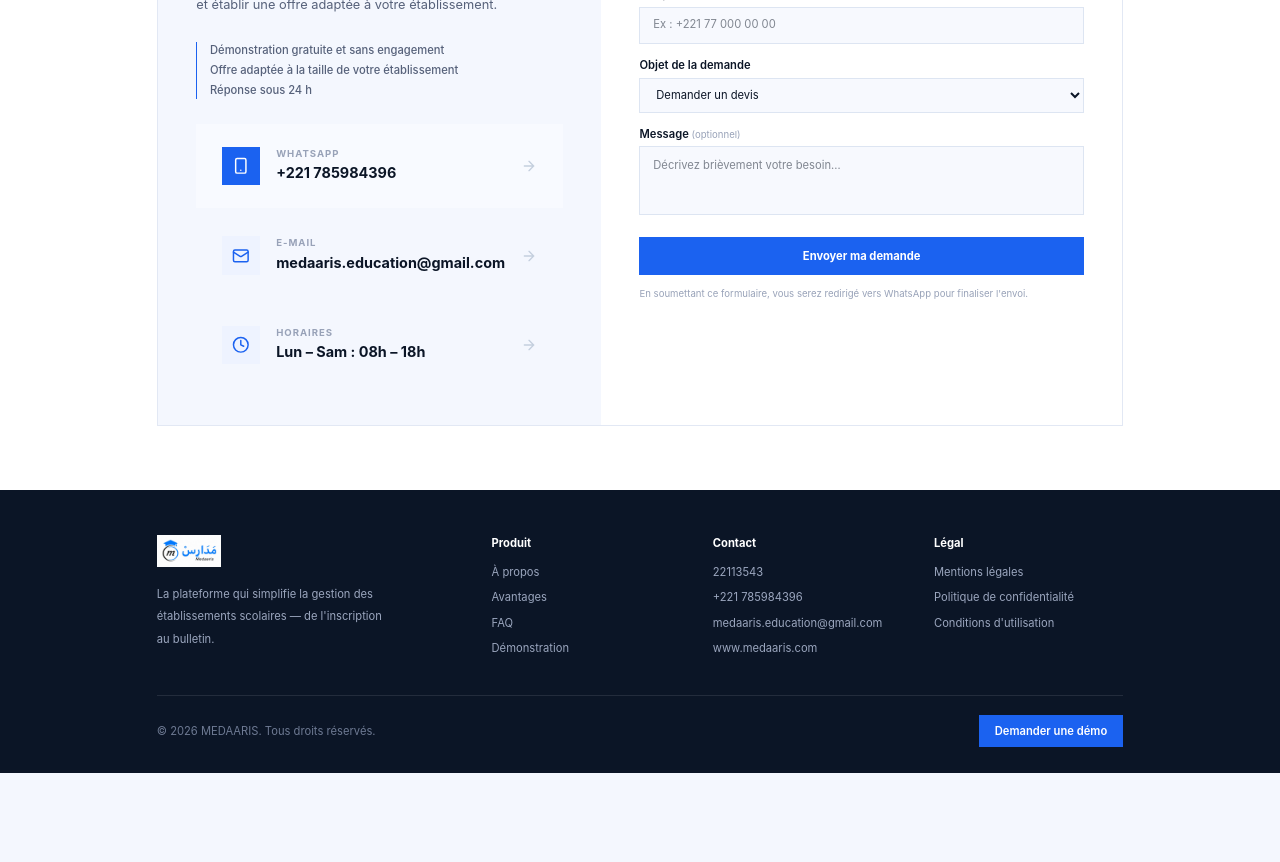
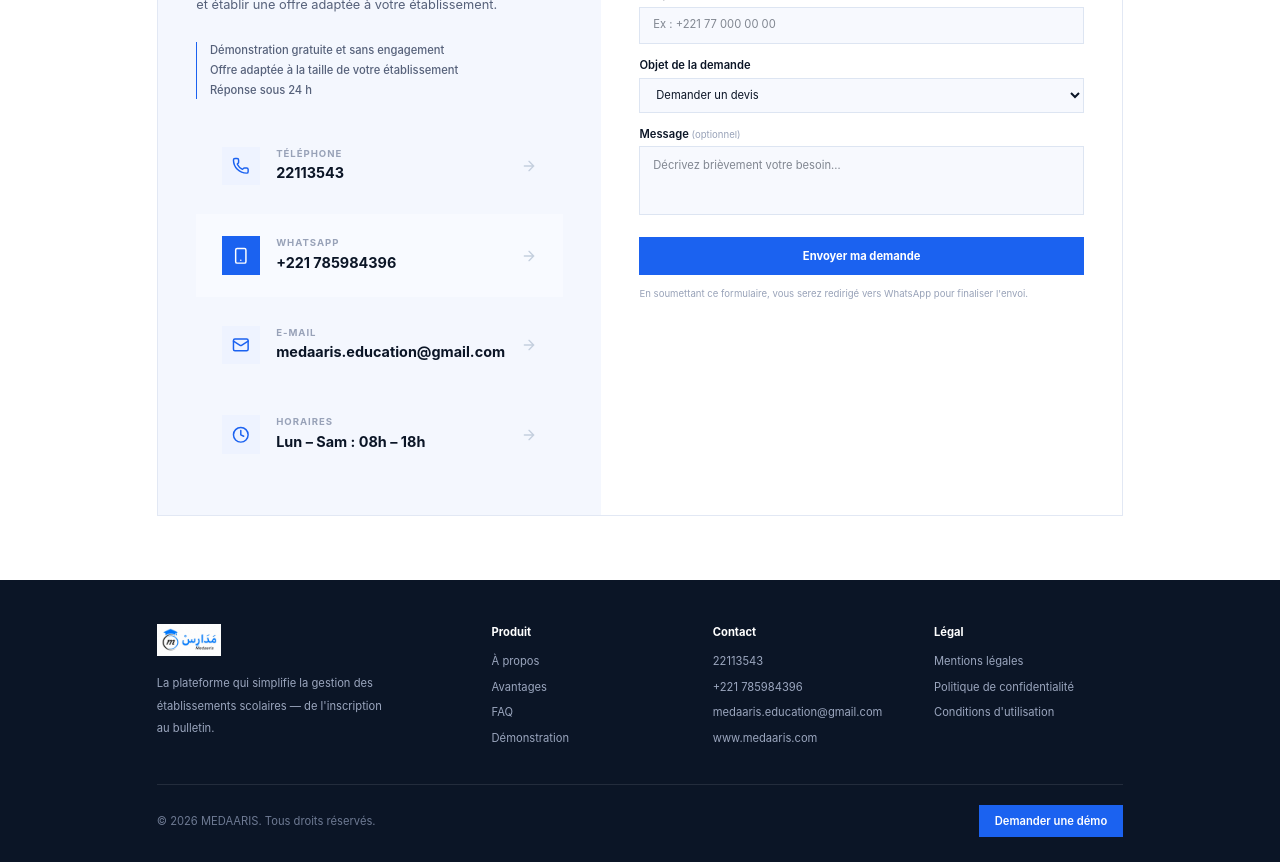
Before and after one commit to JulesBestDev176/medaaris_web, a Next.js app: page / in a window 1280 px wide. Shown: the part 7960-8822 px from the top of the page. Before the commit the page ends 8733 px from the top, so only its background shows below. Built offline with nearby package versions, Linux system fonts and the light colour scheme.

Commit message:
feat: improve contact section layout and styling on landing page

```diff
--- a/src/components/landing-page.tsx
+++ b/src/components/landing-page.tsx
@@ -782,7 +782,7 @@ export function LandingPage() {
           <div className="grid border border-[#E2E8F4] lg:grid-cols-[0.9fr_1.1fr]">
 
             {/* Panneau gauche — infos */}
-            <div className="flex flex-col justify-between bg-[#F4F7FE] p-8 lg:p-12">
+            <div className="flex flex-col justify-between bg-[#F4F7FE] p-5 sm:p-8 lg:p-12">
               <div>
                 <SectionEyebrow n="11" label="Contact" />
                 <h2 className="mb-4 text-[clamp(26px,3vw,40px)] font-bold leading-[1.08] tracking-tight text-[#0B1526]">
@@ -804,6 +804,7 @@ export function LandingPage() {
                 </div>
               </div>
               <div className="space-y-2">
+                <ContactRow icon={Phone}      label="Téléphone" value="22113543"                    href="tel:22113543" />
                 <ContactRow icon={Smartphone} label="WhatsApp"  value="+221 785984396"              href="https://wa.me/221785984396" highlight />
                 <ContactRow icon={Mail}       label="E-mail"    value="medaaris.education@gmail.com" href="mailto:medaaris.education@gmail.com" />
                 <ContactRow icon={Clock}      label="Horaires"  value="Lun – Sam : 08h – 18h"       href="#contact" />
@@ -1076,16 +1077,16 @@ function ContactRow({ icon: Icon, label, value, href, highlight }: {
   return (
     <a
       href={href}
-      className={`flex items-center gap-5 px-8 py-7 transition-colors hover:bg-[#F4F7FE] ${highlight ? 'bg-[#F8FAFF]' : ''}`}
+      className={`flex items-center gap-3 px-4 py-4 transition-colors hover:bg-[#F4F7FE] sm:gap-5 sm:px-8 sm:py-7 ${highlight ? 'bg-[#F8FAFF]' : ''}`}
     >
       <span className={`flex h-12 w-12 flex-none items-center justify-center ${highlight ? 'bg-[#1B62F0] text-white' : 'bg-[#EEF3FF] text-[#1B62F0]'}`}>
         <Icon size={22} />
       </span>
       <div className="flex-1 min-w-0">
         <div className="mb-0.5 text-xs font-bold uppercase tracking-widest text-[#98A2B8]">{label}</div>
-        <div className="truncate text-lg font-bold text-[#0B1526]">{value}</div>
+        <div className="break-words text-base font-bold text-[#0B1526] sm:text-lg">{value}</div>
       </div>
-      <svg width="20" height="20" viewBox="0 0 24 24" fill="none" stroke="#C4CFDE" strokeWidth="2" strokeLinecap="round"><path d="M5 12h14M12 5l7 7-7 7"/></svg>
+      <svg className="flex-none" width="20" height="20" viewBox="0 0 24 24" fill="none" stroke="#C4CFDE" strokeWidth="2" strokeLinecap="round"><path d="M5 12h14M12 5l7 7-7 7"/></svg>
     </a>
   );
 }
```
